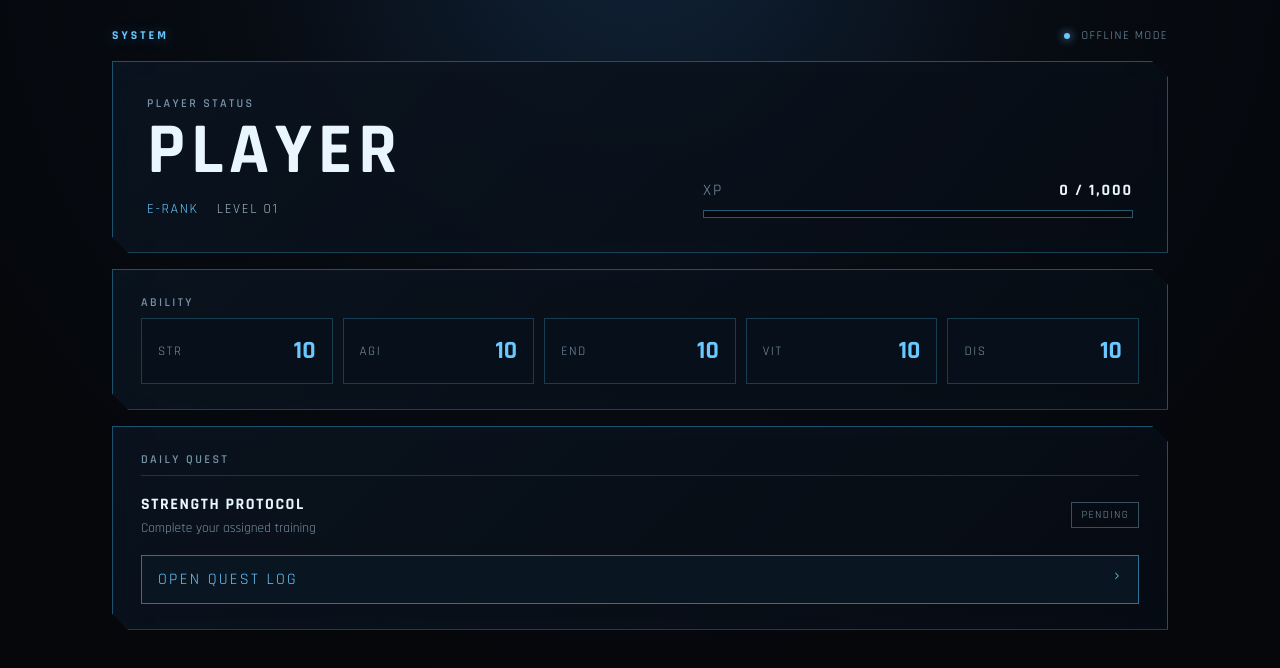
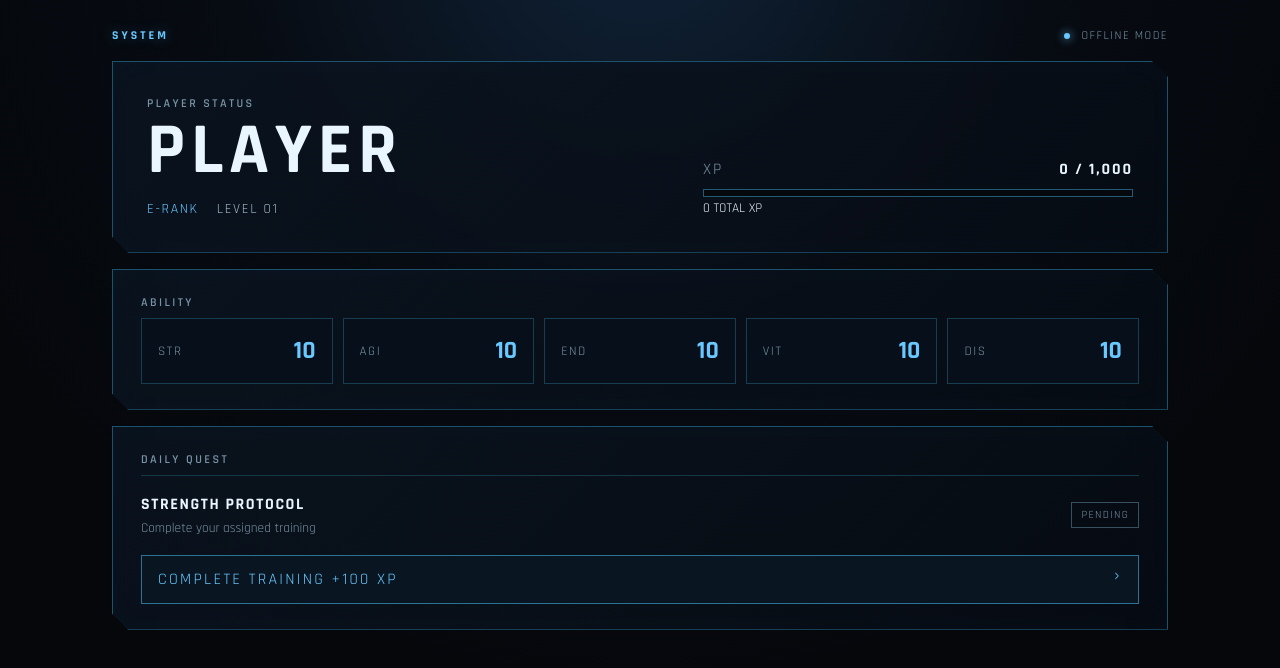
Before and after one commit to deathkernel/solo-leveling, a React (Vite) app in the folder web/: page / in a window 1280 px wide. Shown: the top 668 px of the page. Built offline with nearby package versions, Linux system fonts and the light colour scheme.

Commit message:
Connect System dashboard to offline player progression

```diff
--- a/web/src/main.tsx
+++ b/web/src/main.tsx
@@ -1,46 +1,52 @@
-import React from 'react';
+import { useEffect, useMemo, useState } from 'react';
 import { createRoot } from 'react-dom/client';
 import './styles.css';
+import { loadPlayer, savePlayer } from './storage';
+import { DEFAULT_PLAYER, Player } from './types';
 
-const stats = [
-  ['STR', 10], ['AGI', 10], ['END', 10], ['VIT', 10], ['DIS', 10]
-];
+const stats = [['STR', 'strength'], ['AGI', 'agility'], ['END', 'endurance'], ['VIT', 'vitality'], ['DIS', 'discipline']] as const;
+
+function xpForNextLevel(level: number): number { return Math.floor(1000 * Math.pow(1.15, Math.max(level - 1, 0))); }
+function levelFromXp(totalXp: number): number {
+  let level = 1, remaining = Math.max(totalXp, 0);
+  while (remaining >= xpForNextLevel(level)) { remaining -= xpForNextLevel(level); level += 1; }
+  return level;
+}
 
 function App() {
+  const [player, setPlayer] = useState<Player>(DEFAULT_PLAYER);
+  const [ready, setReady] = useState(false);
+
+  useEffect(() => { loadPlayer().then((saved) => { setPlayer(saved); setReady(true); }).catch(() => setReady(true)); }, []);
+
+  const currentLevelXp = useMemo(() => {
+    let xp = player.totalXp;
+    for (let level = 1; level < player.level; level++) xp -= xpForNextLevel(level);
+    return Math.max(xp, 0);
+  }, [player.totalXp, player.level]);
+  const nextXp = xpForNextLevel(player.level);
+  const xpPercent = Math.min((currentLevelXp / nextXp) * 100, 100);
+
+  async function awardTrainingXp() {
+    const totalXp = player.totalXp + 100;
+    const updated = { ...player, totalXp, level: levelFromXp(totalXp) };
+    setPlayer(updated);
+    await savePlayer(updated);
+  }
+
+  if (!ready) return <main className="boot-screen">INITIALIZING SYSTEM<span>_</span></main>;
   return (
     <main className="system-shell">
       <div className="scanline" />
-      <header className="topbar">
-        <span className="system-label">SYSTEM</span>
-        <span className="online"><i /> OFFLINE MODE</span>
-      </header>
-
+      <header className="topbar"><span className="system-label">SYSTEM</span><span className="online"><i /> OFFLINE MODE</span></header>
       <section className="hero panel">
-        <div>
-          <p className="eyebrow">PLAYER STATUS</p>
-          <h1>PLAYER</h1>
-          <div className="rank-row"><span className="rank">E-RANK</span><span>LEVEL 01</span></div>
-        </div>
-        <div className="xp-box">
-          <div className="xp-head"><span>XP</span><b>0 / 1,000</b></div>
-          <div className="bar"><span style={{ width: '0%' }} /></div>
-        </div>
+        <div><p className="eyebrow">PLAYER STATUS</p><h1>{player.name}</h1><div className="rank-row"><span className="rank">{player.rank}-RANK</span><span>LEVEL {String(player.level).padStart(2, '0')}</span></div></div>
+        <div className="xp-box"><div className="xp-head"><span>XP</span><b>{currentLevelXp.toLocaleString()} / {nextXp.toLocaleString()}</b></div><div className="bar"><span style={{ width: `${xpPercent}%` }} /></div><small>{player.totalXp.toLocaleString()} TOTAL XP</small></div>
       </section>
-
-      <section className="stats panel">
-        <div className="section-title">ABILITY</div>
-        <div className="stat-grid">
-          {stats.map(([name, value]) => <div className="stat" key={name}><span>{name}</span><strong>{value}</strong></div>)}
-        </div>
-      </section>
-
-      <section className="quest panel">
-        <div className="section-title">DAILY QUEST</div>
-        <div className="quest-row"><div><b>STRENGTH PROTOCOL</b><small>Complete your assigned training</small></div><span className="pending">PENDING</span></div>
-        <button className="system-button">OPEN QUEST LOG <span>›</span></button>
-      </section>
+      <section className="stats panel"><div className="section-title">ABILITY</div><div className="stat-grid">{stats.map(([name, key]) => <div className="stat" key={name}><span>{name}</span><strong>{player.stats[key]}</strong></div>)}</div></section>
+      <section className="quest panel"><div className="section-title">DAILY QUEST</div><div className="quest-row"><div><b>STRENGTH PROTOCOL</b><small>Complete your assigned training</small></div><span className="pending">PENDING</span></div><button className="system-button" onClick={awardTrainingXp}>COMPLETE TRAINING +100 XP <span>›</span></button></section>
     </main>
   );
 }
 
-createRoot(document.getElementById('root')!).render(<React.StrictMode><App /></React.StrictMode>);
+createRoot(document.getElementById('root')!).render(<App />);
```
